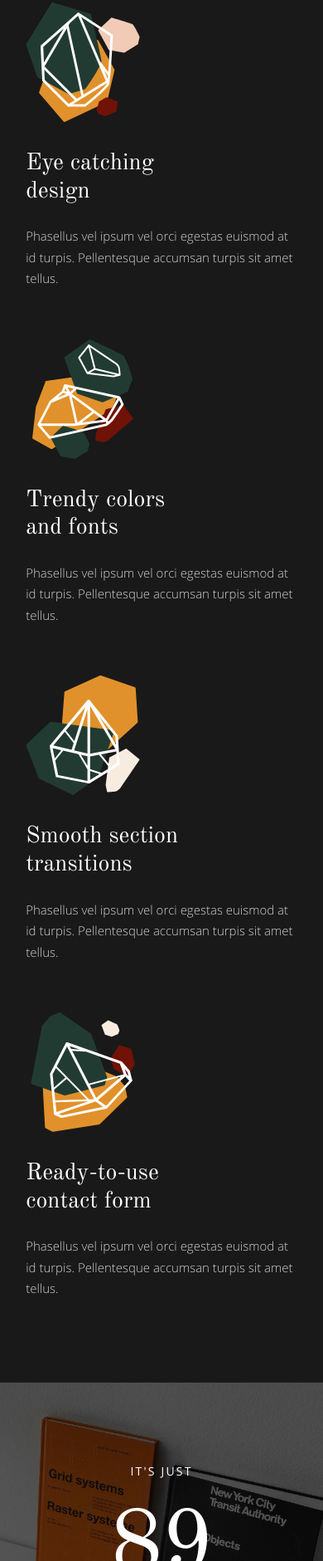
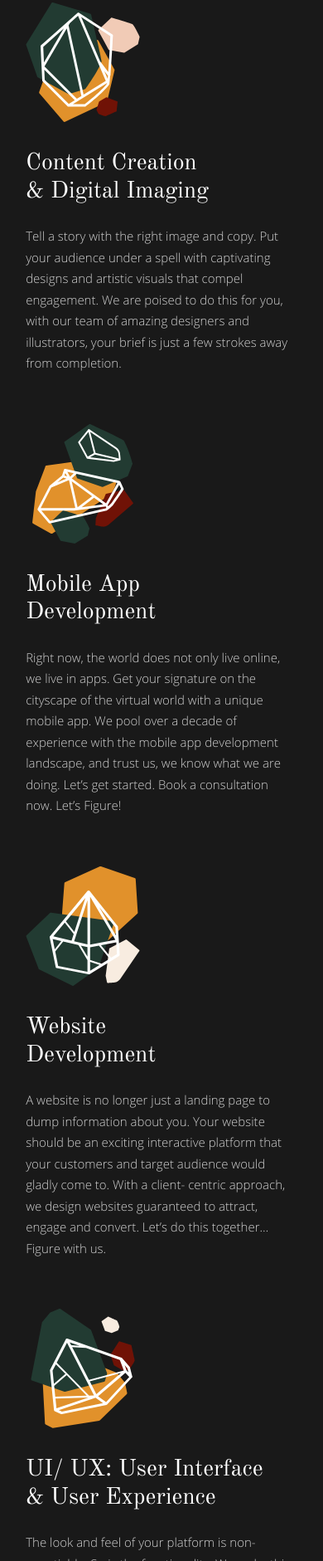
Before and after one commit to AchodoBismark/4figure-website, a plain HTML site: page index.html in a window 390 px wide. Shown: the part 7062-8943 px from the top of the page at 83% size. Drawn offline with Linux system fonts and the light colour scheme; files whose address does not match are found by name; a web font is replaced by a local one.

Commit message:
fixed services contents

```diff
--- a/css/main.css
+++ b/css/main.css
@@ -3036,7 +3036,7 @@ form .inputs-description {
     padding: 0 2rem;
   }
   .feature-item-wrapper p {
-    max-width: 310px;
+    /* max-width: 310px; */
   }
 }
 
--- a/index.html
+++ b/index.html
@@ -658,35 +658,66 @@
                         <div class="container-fluid p-0">
                           <div class="row no-gutters">
                             <!-- Feature single item -->
-                            <div class="col-12 col-md-6 col-xl-3 feature-item">
+                            <div class="col-12 col-md-6 col-xl-4 feature-item mb-xl-5 pb-xl-5">
                               <div class="feature-item-wrapper">
                                 <img src="img/icons/service-1.svg" alt="Allurio template service icon">
-                                <h4 class="light">Eye catching<br>design</h4>
-                                <p class="light">Phasellus vel ipsum vel orci egestas euismod at id turpis. Pellentesque accumsan turpis sit amet tellus.</p>
+                                <h4 class="light">Content Creation <br>& Digital Imaging </h4>
+                                <p class="light">Tell a story with the right image and copy. Put your audience under a spell with captivating designs and artistic visuals that compel engagement.
+                                  We are poised to do this for you, with our team of amazing designers and illustrators, your brief is just a few strokes away from completion.
+                                  </p>
                               </div>
                             </div>
                             <!-- Feature single item -->
-                            <div class="col-12 col-md-6 col-xl-3 feature-item">
+                            <div class="col-12 col-md-6 col-xl-4 feature-item mb-xl-5 pb-xl-5">
                               <div class="feature-item-wrapper">
                                 <img src="img/icons/service-2.svg" alt="Allurio template service icon">
-                                <h4 class="light">Trendy colors<br>and fonts</h4>
-                                <p class="light">Phasellus vel ipsum vel orci egestas euismod at id turpis. Pellentesque accumsan turpis sit amet tellus.</p>
+                                <h4 class="light">Mobile App <br>Development</h4>
+                                <p class="light">Right now, the world does not only live online, we live in apps. Get your signature on the cityscape of the virtual world with a unique mobile app.
+                                  We pool over a decade of experience with the mobile app development landscape, and trust us, we know what we are doing.
+                                  Let’s get started. Book a consultation now. Let’s Figure!
+                                  </p>
                               </div>
                             </div>
                             <!-- Feature single item -->
-                            <div class="col-12 col-md-6 col-xl-3 feature-item">
+                            <div class="col-12 col-md-6 col-xl-4 feature-item mb-xl-5 pb-xl-5">
                               <div class="feature-item-wrapper">
                                 <img src="img/icons/service-3.svg" alt="Allurio template service icon">
-                                <h4 class="light">Smooth section<br>transitions</h4>
-                                <p class="light">Phasellus vel ipsum vel orci egestas euismod at id turpis. Pellentesque accumsan turpis sit amet tellus.</p>
+                                <h4 class="light">Website <br>Development</h4>
+                                <p class="light">A website is no longer just a landing page to dump information about you.
+                                  Your website should be an exciting interactive platform that your customers and target audience would gladly come to.
+                                  With a client- centric approach, we design websites guaranteed to attract, engage and convert.
+                                  Let’s do this together…Figure with us.
+                                  </p>
                               </div>
                             </div>
                             <!-- Feature single item -->
-                            <div class="col-12 col-md-6 col-xl-3 feature-item">
+                            <div class="col-12 col-md-6 col-xl-4 feature-item">
                               <div class="feature-item-wrapper">
                                 <img src="img/icons/service-4.svg" alt="Allurio template service icon">
-                                <h4 class="light">Ready-to-use<br>contact form</h4>
-                                <p class="light">Phasellus vel ipsum vel orci egestas euismod at id turpis. Pellentesque accumsan turpis sit amet tellus.</p>
+                                <h4 class="light">UI/ UX: User Interface<br>& User Experience</h4>
+                                <p class="light">The look and feel of your platform is non-negotiable. So is the functionality. We make this combination seamless. Always with the users in mind, we ensure your platform’s functionalities are presented to the users in the most appealing and acceptable way, making navigation and adoption as easy as it gets.
+                                  We are here for you. Let’s get started…
+                                  </p>
+                              </div>
+                            </div>
+                            <!-- Feature single item -->
+                            <div class="col-12 col-md-6 col-xl-4 feature-item">
+                              <div class="feature-item-wrapper">
+                                <img src="img/icons/service-4.svg" alt="Allurio template service icon">
+                                <h4 class="light">Custom <br>Illustrations</h4>
+                                <p class="light">The right characters bring your story to life. The right illustrations endear your brand to your audience. Let us listen to you, and convert those conversations to the right illustrations; characters, icons, buttons, all speaking your language.
+                                  These illustrations will be unique to you and become a part of your brand messaging.
+                                  We are ready to get started …
+                                  </p>
+                              </div>
+                            </div>
+                            <!-- Feature single item -->
+                            <div class="col-12 col-md-6 col-xl-4 feature-item">
+                              <div class="feature-item-wrapper">
+                                <img src="img/icons/service-4.svg" alt="Allurio template service icon">
+                                <h4 class="light">Business Strategy: <br>The 4 Figure Think Tank</h4>
+                                <p class="light">This is where two, three and seven heads are better than one. Our team of technocrats, business developers, creatives, strategists and story-tellers are at your disposal to fine-tune your big idea, ensure commercial viability, hit those corporate and social goals and ensure you come out smiling.
+                                  </p>
                               </div>
                             </div>
                           </div>
```
